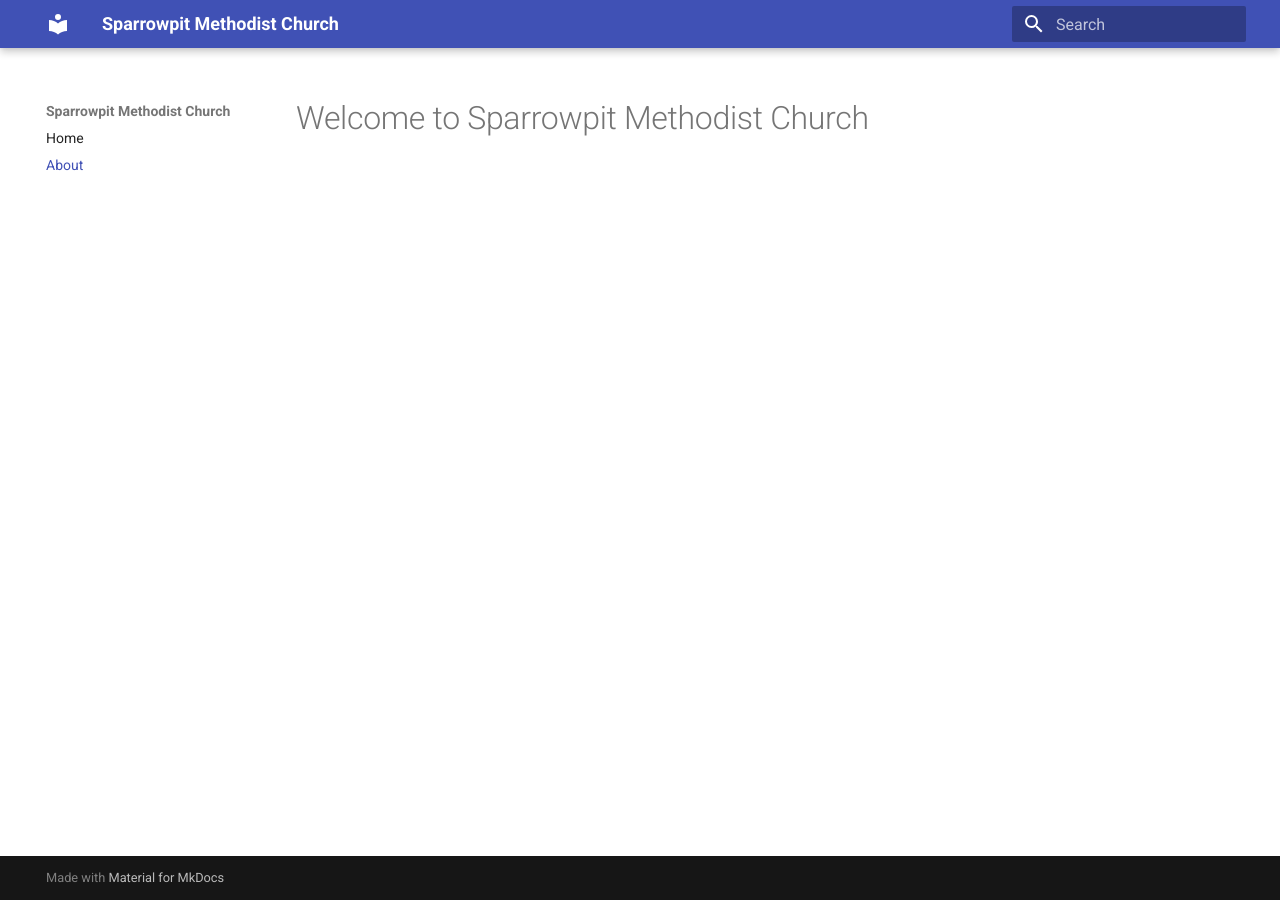
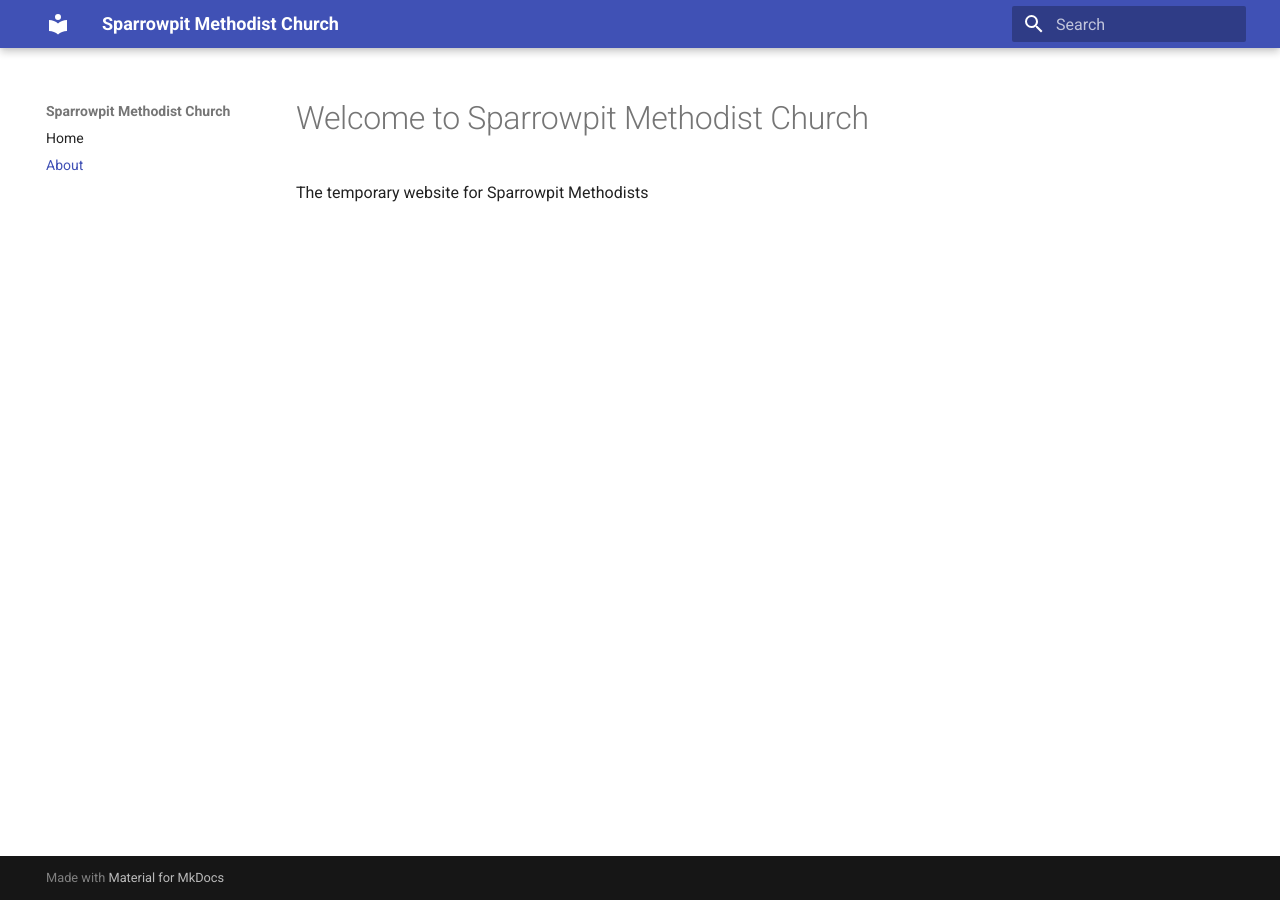
Before and after one commit to Sparrowpit-Methodist/website, an MkDocs documentation site: the page built from docs/about.md, in a window 1280 px wide. Built offline with MkDocs 1.6.1 and Material for MkDocs 9.7.7, drawn with Linux system fonts in a browser that asks for light colours.

Commit message:
edit About

```diff
--- a/docs/about.md
+++ b/docs/about.md
@@ -1 +1,3 @@
 #Welcome to Sparrowpit Methodist Church
+
+The temporary website for Sparrowpit Methodists
```
Also changed, not shown: 1 other file.
